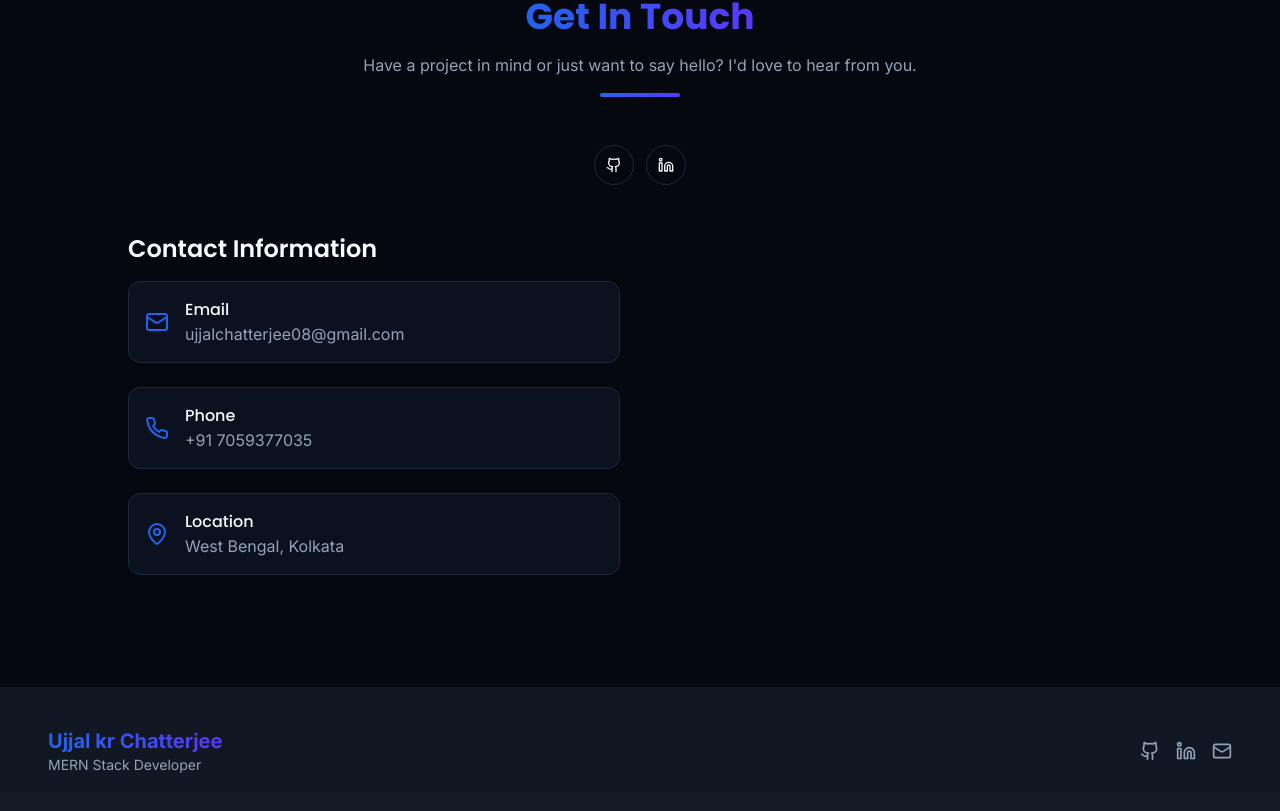
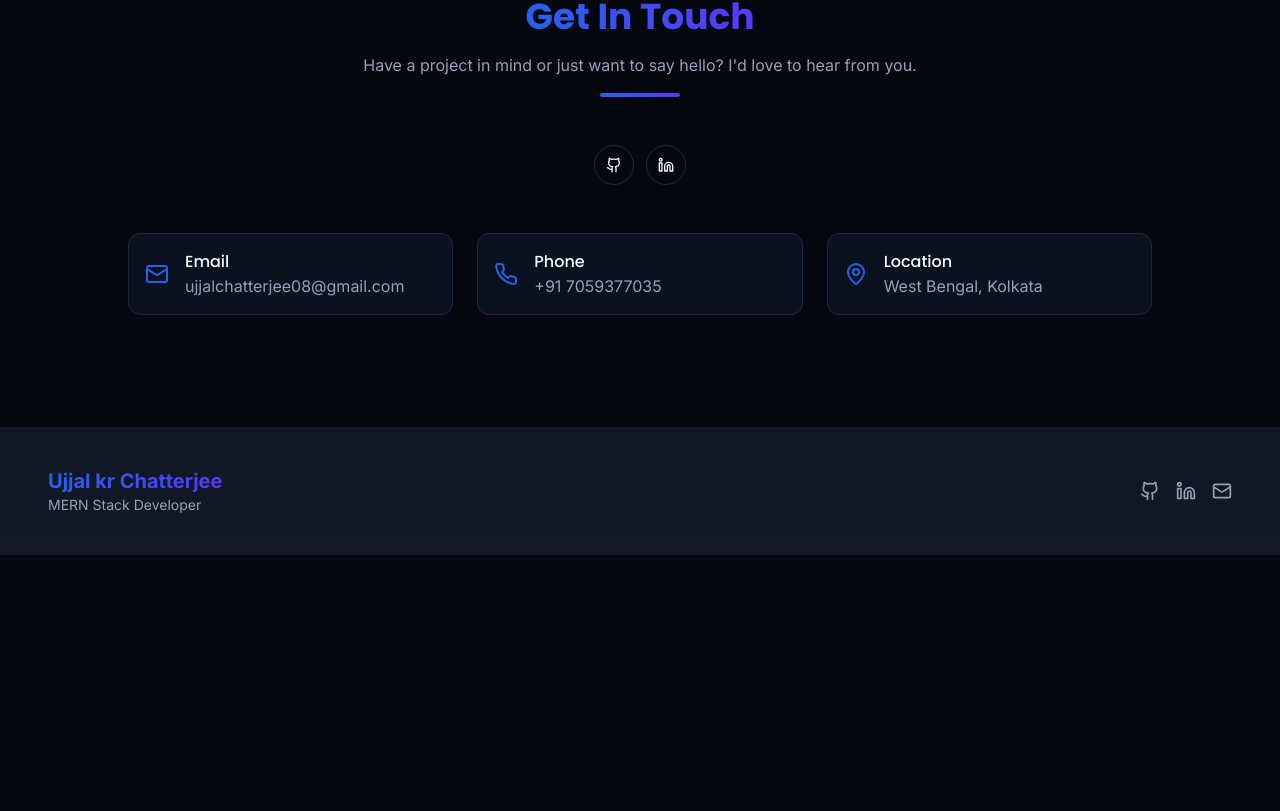
Before and after one commit to Ujjalcha1/portfolio, a React (Vite) app: page / in a window 1280 px wide. Shown: the part 2513-3324 px from the top of the page. After the commit the page ends 3068 px from the top, so only its background shows below. Built offline with nearby package versions, Linux system fonts and the light colour scheme.

Commit message:
feat: Update layout in ContactSection for improved structure and clarity

```diff
--- a/src/sections/ContactSection.tsx
+++ b/src/sections/ContactSection.tsx
@@ -68,11 +68,11 @@ export function ContactSection() {
         ))}
       </div>
       {/* </div> */}
-      <div className="grid grid-cols-1 lg:grid-cols-2 gap-10 max-w-5xl mx-auto">
-        <div>
-          <h3 className="text-2xl font-semibold mb-4">Contact Information</h3>
+      <div className="grid grid-cols-1 lg:grid-cols-1 gap-10 max-w-5xl mx-auto">
+        <div className="grid">
+          {/* <h3 className="text-2xl font-semibold mb-4">Contact Information</h3> */}
 
-          <div className="grid gap-6 mb-8">
+          <div className="grid grid-cols-3 gap-6 mb-8">
             {contactInfo.map((item, index) => (
               <Card key={index} className="border border-border bg-card">
                 <CardContent className="flex items-center p-4">
```
